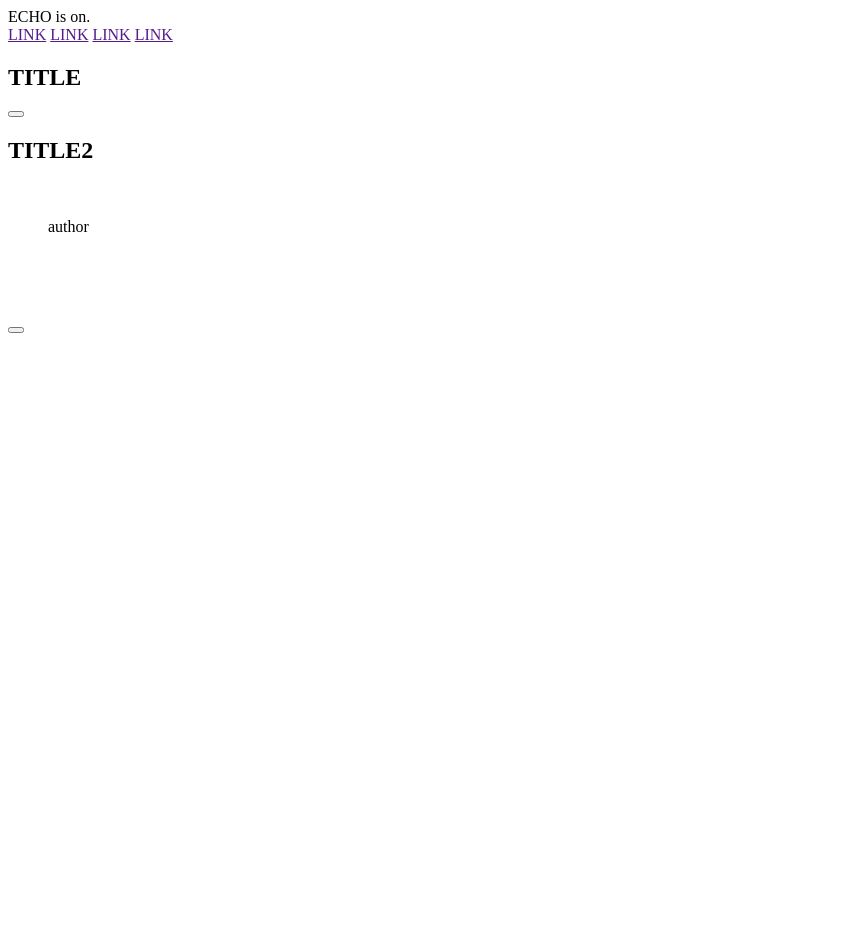
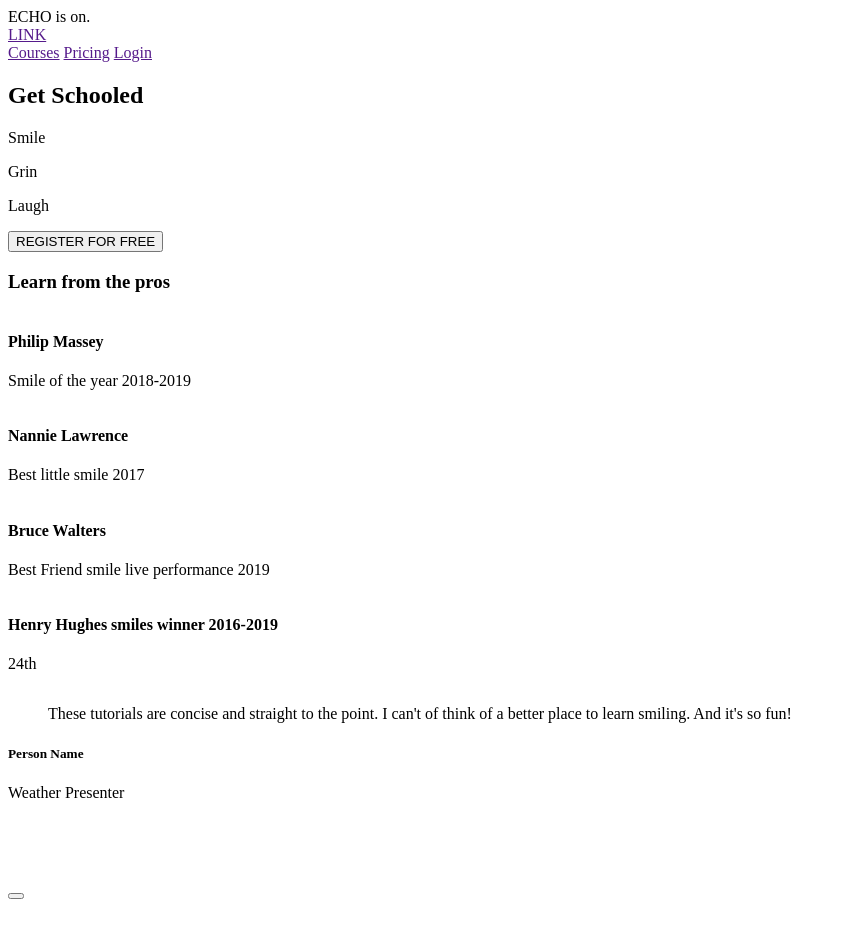
Before and after one commit to BabyGeniusPics/alx_html_css, a plain HTML site: page html_advanced/index.html in a window 1280 px wide. Shown: the whole page, without its empty margins (0-845 px from the left). Before the commit the page ends 800 px from the top, so only its background shows below. Drawn offline with Linux system fonts and the light colour scheme.

Commit message:
Update index.html
Add semantics. Properly separated elements into the right divs/containers

```diff
--- a/html_advanced/index.html
+++ b/html_advanced/index.html
@@ -1,5 +1,4 @@
-ECHO is on.
-<!DOCTYPE html>
+ECHO is on.<!DOCTYPE html>
 <html lang="en">
   <head>
     <meta charset="UTF-8" />
@@ -8,32 +7,74 @@ ECHO is on.
     <title>Document</title>
   </head>
   <body>
+
+    <!---LOGO----->
     <header>
+    <div>
       <a href="">LINK</a>
+    </div>
 
-      <a href="">LINK</a>
-      <a href="">LINK</a>
-      <a href="">LINK</a>
+<!----NAV-BAR------->
+
+    <div>
+      <a href="">Courses</a>
+      <a href="">Pricing</a>
+      <a href="">Login</a>
+    </div>
     </header>
     <main>
+
+      <!----BANNER--->
       <section class="banner">
         <div>
-          <h2>TITLE</h2>
-          <p></p>
-          <button></button>
+          <h2>Get Schooled</h2>
+          <p>Smile</p><p>Grin</p><p>Laugh</p>
+          <button>REGISTER FOR FREE </button>
         </div>
+
+
+        <!-------PROs AND THEIR AWARDS------->
         <div>
-          <h2>TITLE2</h2>
+          <h3>Learn from the pros</h3>
+          <div>
+        <div>
           <img src="" />
-          <h3></h3>
-          <p></p>
+          <h4>Philip Massey</h4>
+          <p>Smile of the year 2018-2019</p>
         </div>
+           <div>
+          <img src="" />
+          <h4>Nannie Lawrence</h4>
+          <p>Best little smile 2017</p>
+           </div>
+           <div>
+          <img src="" />
+          <h4>Bruce Walters</h4>
+          <p>Best Friend smile live performance 2019</p>
+           </div>
+           <div>
+          <img src="" />
+          <h4>Henry Hughes smiles winner 2016-2019</h4>
+          <p>24th </p>
+           </div>
+          </div>
+        </div>
+          </section>
+<!---TESTIMONIALS---->
+
+      <section class="quote">
+      <div>
+        <img src="" />
+      <div>
+        <blockquote>These tutorials are concise and straight to the point. I can't of think of a better place to learn smiling. And it's so fun!
+        </blockquote>
+        <h5>Person Name</h5>
+        <p>Weather Presenter</p>
+      </div>
+      </div>
       </section>
-      <section class="quote">
-        <img src="" />
-        <blockquote>author</blockquote>
-        <p></p>
-      </section>
+<!---VIDEOS---->
+
       <section class="videos">
         <img src="" />
         <h3></h3>
```
